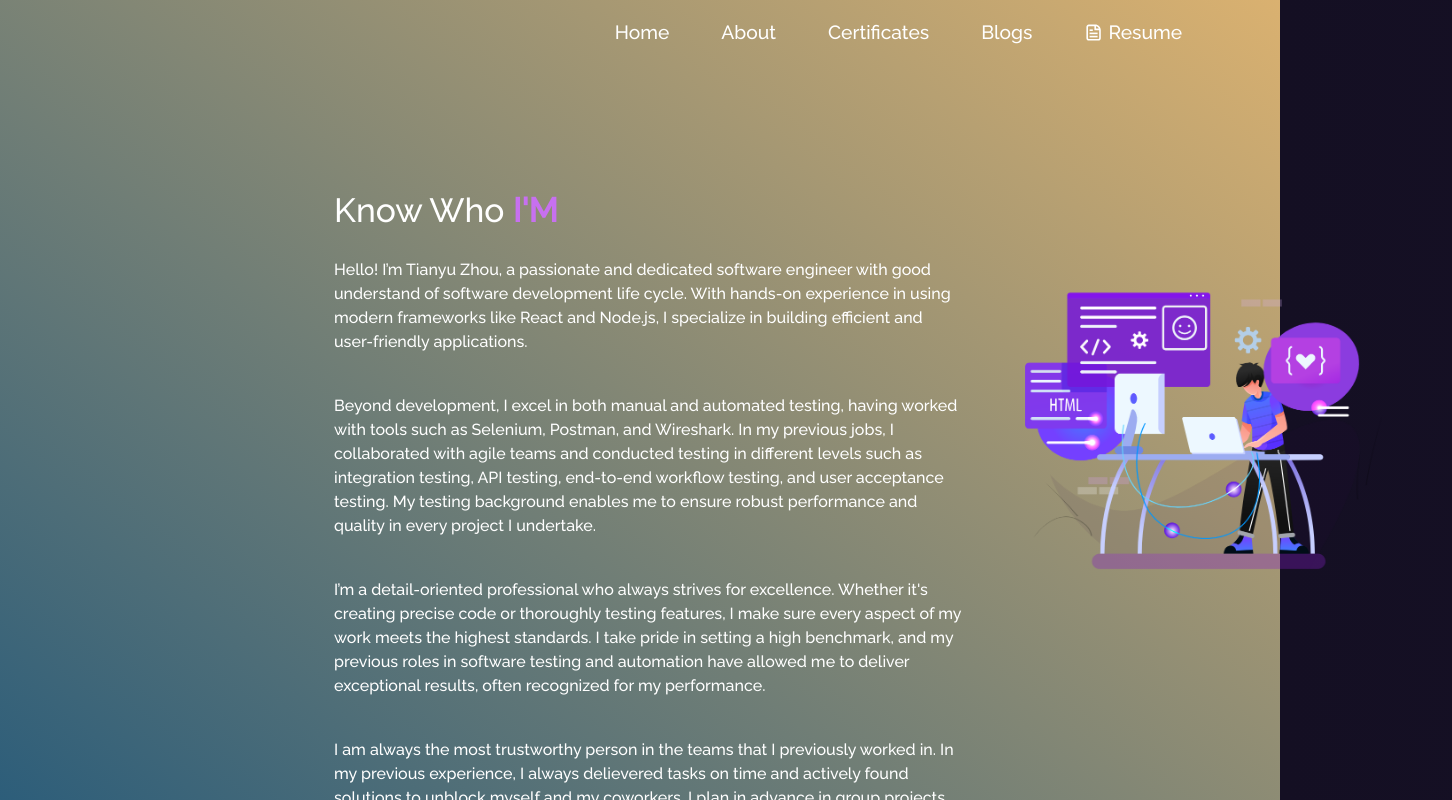
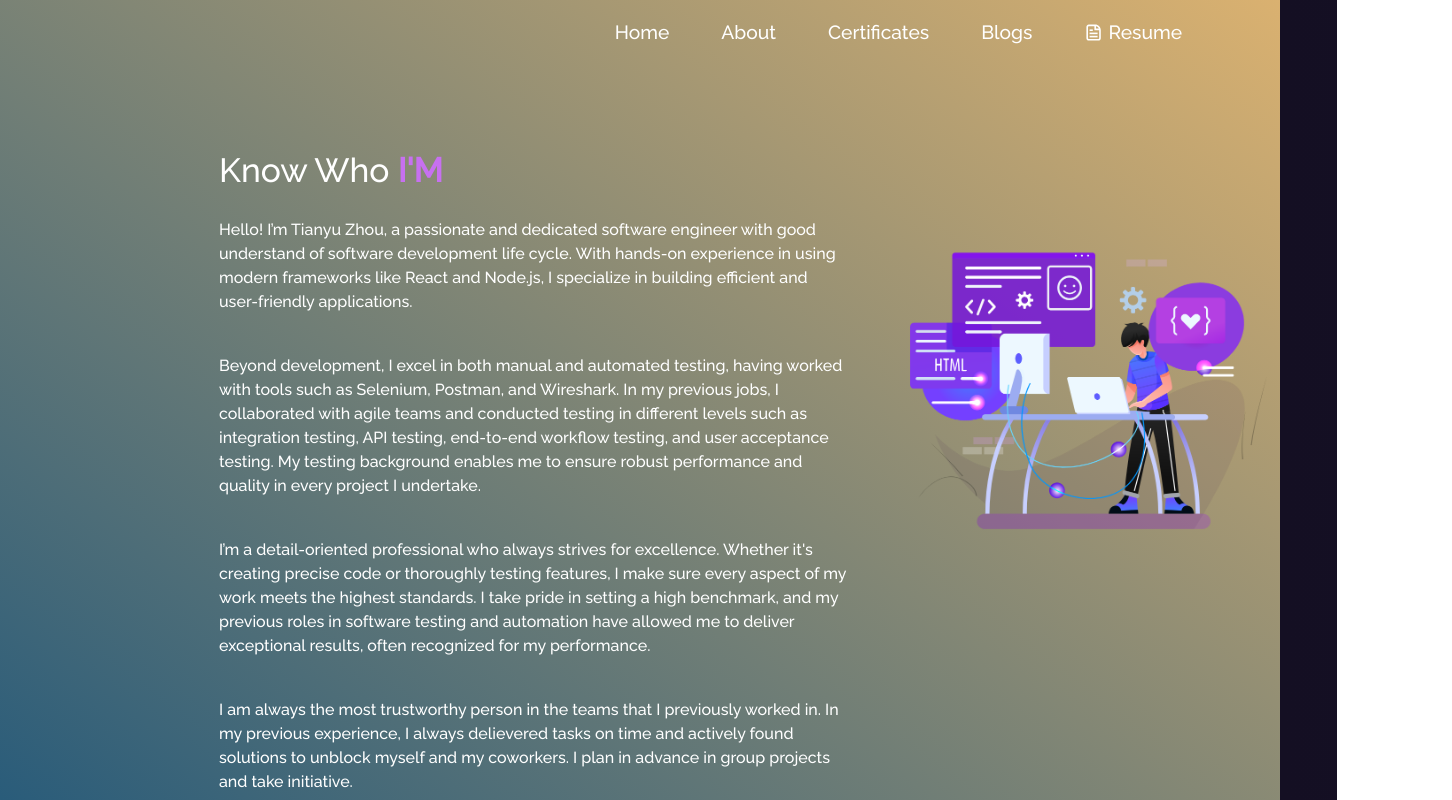
Before and after one commit to Tianyu82/Portfolio, a React (Create React App) app: page /about in a window 1280 px wide. Shown: the top 800 px of the page, 1452 px wide, since content can reach past the window. Built offline with nearby package versions, Linux system fonts and the light colour scheme.

Commit message:
adjusted the margin

```diff
--- a/src/components/About/About.js
+++ b/src/components/About/About.js
@@ -5,7 +5,7 @@ import laptopImg from "../../Assets/about.png";
 
 function About() {
 
-  const leftAlignStyle = { textAlign: "left" , marginLeft: "300px"};
+  const leftAlignStyle = { textAlign: "left" , marginLeft: "185px"};
 
   return (
     <Container fluid className="about-section">
--- a/src/components/Resume/ResumeNew.js
+++ b/src/components/Resume/ResumeNew.js
@@ -2,7 +2,7 @@ import React from "react";
 import { Container, Row, Col } from "react-bootstrap";
 
 function ResumeNew() {
-  const leftAlignStyle = { textAlign: "left" , marginLeft: "700px"};
+  const leftAlignStyle = { textAlign: "left" , marginLeft: "500px"};
 
   return (
     <div>
--- a/src/style.css
+++ b/src/style.css
@@ -544,12 +544,13 @@ button:focus {
 
 .about-section {
   position: relative !important;
-  padding-top: 150px !important;
+  min-height: 100vh;
+  padding-top: 110px !important;
   padding-bottom: 30px !important;
   background-image: var(--section-background-color) !important;
   color: white !important;
-  min-height: 100vh;
 }
+
 
 .tech-icons {
   font-size: 4.5em !important;
```
